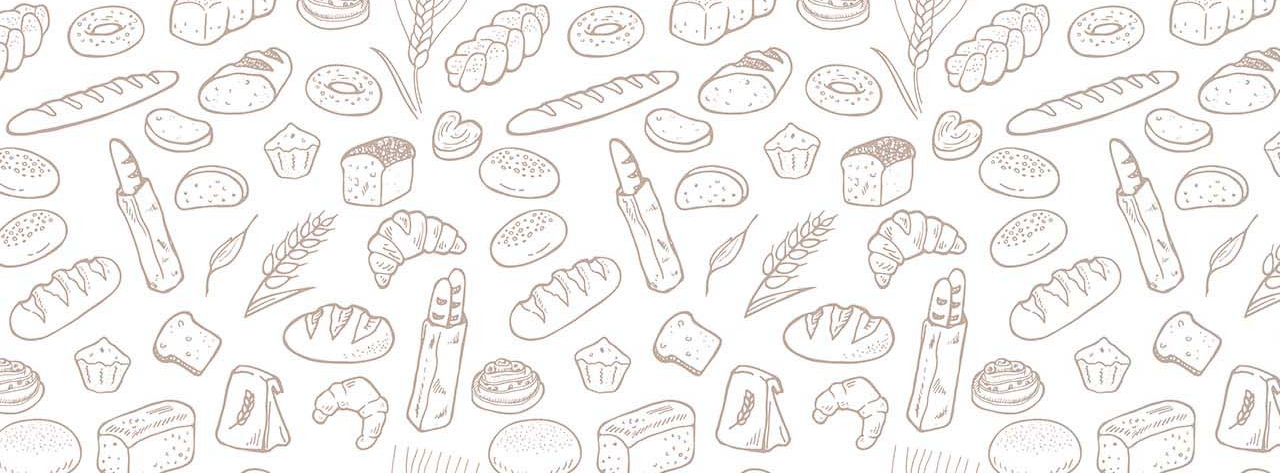
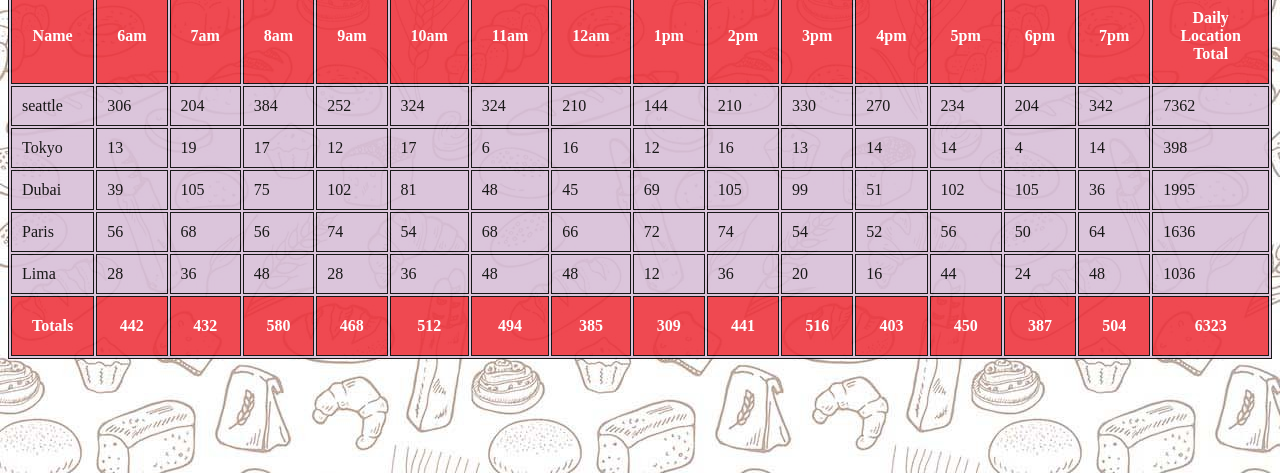
Before and after one commit to FatemaRamadan/cookie-stand, a plain HTML site: page sales.html in a window 1280 px wide. Shown: the part 327-800 px from the top of the page. Drawn offline with Linux system fonts and the light colour scheme; files whose address does not match are found by name.

Commit message:
finished tale using Samers notes

```diff
--- a/css/style.css
+++ b/css/style.css
@@ -1,12 +1,21 @@
 
 table {
+  background-color:thistle;
+  opacity:90%;
     border: solid black 1px;
+
   }
   th {
+    padding: 20px;
+text-align: center;
+    background-color: rgb(238, 54, 63);
+    color:white;
+
     border: solid black 1px;
   }
 
   td{
+    padding:10px;
     border: solid black 1px;
   }
   body header{
--- a/js/app.js
+++ b/js/app.js
@@ -246,6 +246,7 @@ function randomCust(min, max) {
 
 }
 //constuctore objects:
+let shop = [];
 function Shops(locationName, max, min, avgCookiPerCustomer) {
     this.locationName = locationName;
     this.maxCust = max;
@@ -254,7 +255,10 @@ function Shops(locationName, max, min, avgCookiPerCustomer) {
     this.customersEachHour = [];
     this.avgCookiSale = [];
     this.totalcookies = 0;
+    shop.push(this);
 }
+
+
 
 Shops.prototype.customersEachHour1 = function () {
     for (let i = 0; i < workingHour.length; i++) {
@@ -269,6 +273,7 @@ Shops.prototype.avgCookiSale1 = function () {
         this.totalcookies += this.avgCookiSale[i];
     }
 }
+
 
 let seattle = new Shops('seattle', 23, 65, 6.3);
 seattle.customersEachHour1();
@@ -293,32 +298,72 @@ Lima.avgCookiSale1();
 console.log(Lima);
 
 
-let parent = document.createElement('parent');
+let parent = document.getElementById('Parent');
 
-    let table = document.createElement('table');
-    parent.appendChild(table);
-    console.log(parent);
-Shops.prototype.render = function () {
+let table = document.createElement('table');
+parent.appendChild(table);
+console.log(table);
 
+function makeHeader() {
     let headerRow = document.createElement('tr');
     table.appendChild(headerRow);
 
+    let firstHeder = document.createElement('th');
+    headerRow.appendChild(firstHeder);
+    firstHeder.textContent = 'Name';
+
     for (let i = 0; i < workingHour.length; i++) {
-        const th1 = document.createElement('th1');
-        th1.textContent = workingHour[i];
-        headerRow.appendChild(th1);
+        let thElement = document.createElement('th');
+        headerRow.appendChild(thElement);
+        thElement.textContent = workingHour[i];
     }
-    let secondRaw = document.createElement('tr');
-    table.appendChild(secondRaw);
-       let td1 = document.createElement('td');
-        secondRaw.appendChild(td1);
-        td1.textContent =this.locationName;
-    console.log(td1);
+    let lastRow = document.createElement('th');
+    headerRow.appendChild(lastRow);
+    lastRow.textContent = 'Daily Location Total';
+}
+Shops.prototype.render=function(){
+    let dataRow = document.createElement('tr');
+    table.appendChild(dataRow);
+    let nameData= document.createElement('td');
+    dataRow.appendChild(nameData);
+    nameData.textContent=this.locationName;
+    for (let i=0; i<workingHour.length;i++){
+        let tdelement=document.createElement('td');
+        tdelement.textContent=this.avgCookiSale[i];
+        dataRow.appendChild(tdelement);
+    }
+let totalData= document.createElement('td');
+dataRow.appendChild(totalData);
+totalData.textContent=this.totalcookies;
+}
+let makeFooter= function(){
+    let footerRow=document.createElement('tr');
+    table.appendChild(footerRow);
 
+    let footerth=document.createElement('th');
+    footerRow.appendChild(footerth);
+    footerth.textContent='Totals';
+let megatotal=0;
+    for (let i=0;i<workingHour.length;i++){
+        let totalEachHour=0;
 
+        for (let j=0;j<shop.length;j++){
+            totalEachHour+=shop[j].avgCookiSale[i];
+            megatotal+=shop[j].avgCookiSale[i];
+        }
+        footerth=document.createElement('th');
+        footerRow.appendChild(footerth);
+        footerth.textContent=totalEachHour;
+    }
+    let finalth =document.createElement('th');
+     footerRow.appendChild(finalth);
+      finalth.textContent=megatotal;
 }
-seattle.render();
-Tokyo.render();
-Dubai.render();
-Paris.render();
-Lima.render();
+
+makeHeader();
+for (let i = 0; i < shop.length; i++) {
+    shop[i].customersEachHour1();
+    shop[i].avgCookiSale1();
+    shop[i].render();
+}
+makeFooter();
--- a/sales.html
+++ b/sales.html
@@ -10,10 +10,13 @@
     <link href="css/style.css" type="text/css" rel="stylesheet"/>
 </head>
 
-<body>
-    <h1>
-        Pat's Cookies Shop
-    </h1>
+<body style="background-image:url('img/Background-Bakery-Wallpaper.jpg');">
+ <h2 style="text-align: center;font-family:'Cookie', cursive;font-size: 70px;">
+Pat's Cookies Shop
+ </h2>
+ <h3 style="text-align: center;font-family:'Cookie';font-size: 40px;">Sales Chart</h3>
+ <a href="Index.html" style="padding: 30px;font-size: 30px;padding-bottom: 30px;">Home Page</a>
+</header>
    <div id ="Parent"></div>
 
 </body>
```
